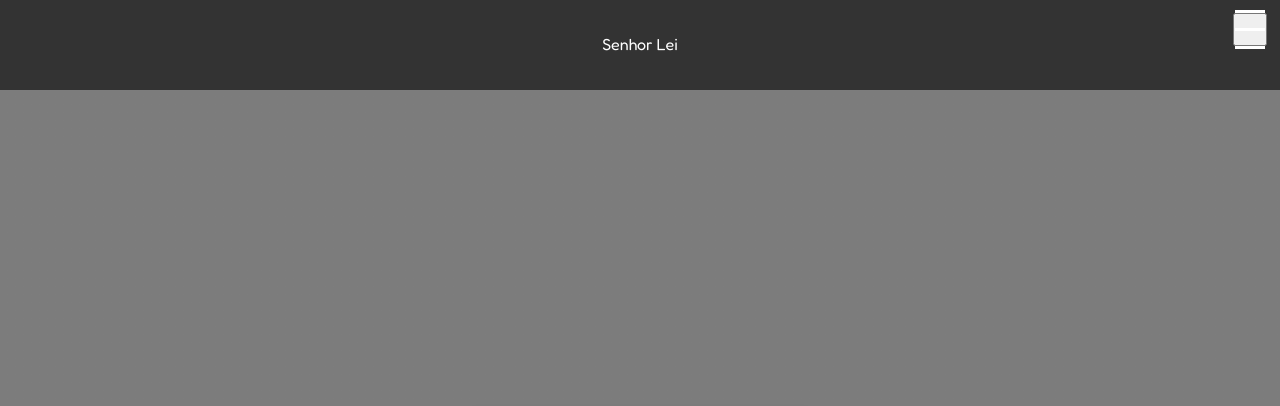
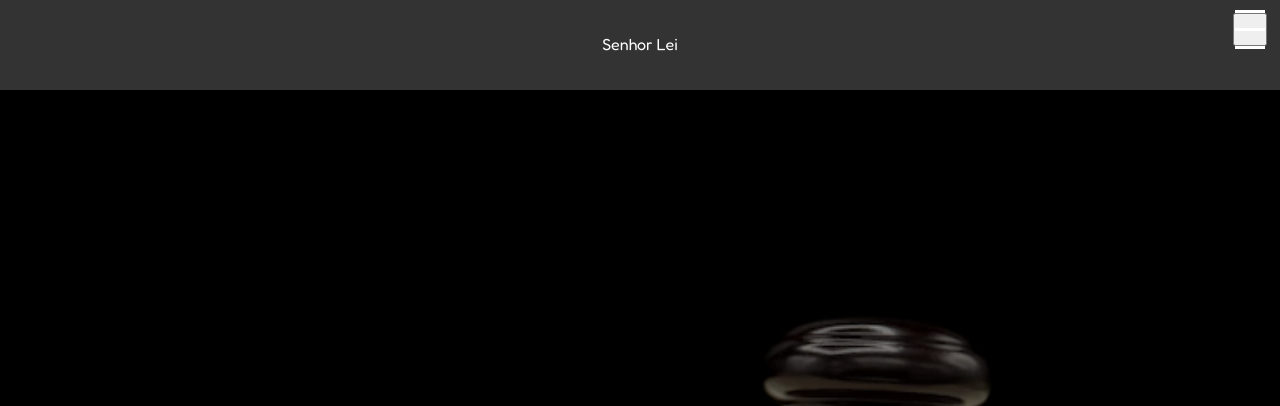
Before and after one commit to MiltonFSiqueira/Projeto-senhor-lei-Advocacia, a plain HTML site: page index.html in a window 1280 px wide. Shown: the top 406 px of the page. Drawn offline with Linux system fonts and the light colour scheme.

Commit message:
imagem de fundo

```diff
--- a/estilo.css
+++ b/estilo.css
@@ -26,7 +26,7 @@
   }
 
   .secao-background-capa {
-    background-image: linear-gradient(to bottom, rgba(0, 0, 0, 0.5), rgba(0, 0, 0, 0.5)), url('img/background.jpg');
+    background-image: linear-gradient(to bottom, rgba(0, 0, 0, 0.5), rgba(0, 0, 0, 0.5)), url('img/fundo.jpg');
     background-size: cover;
     background-position: center;
     height: 100vh;
```
